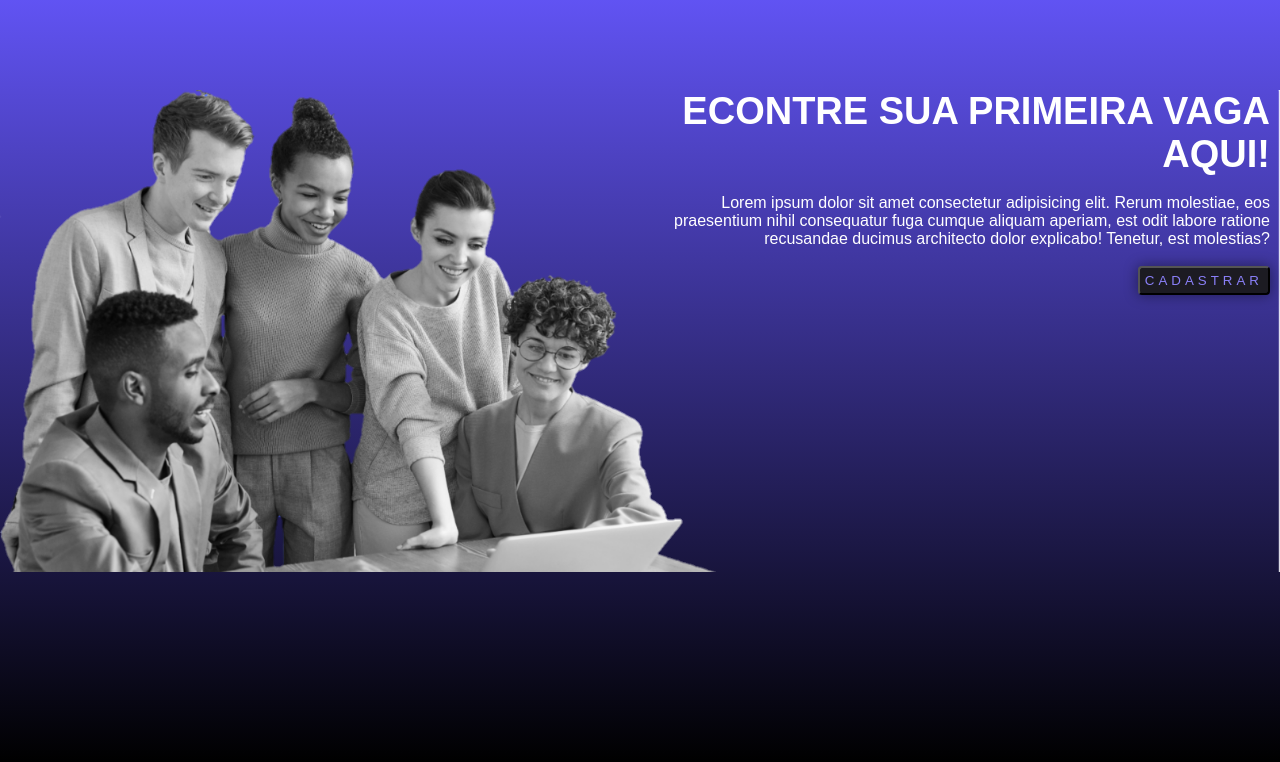
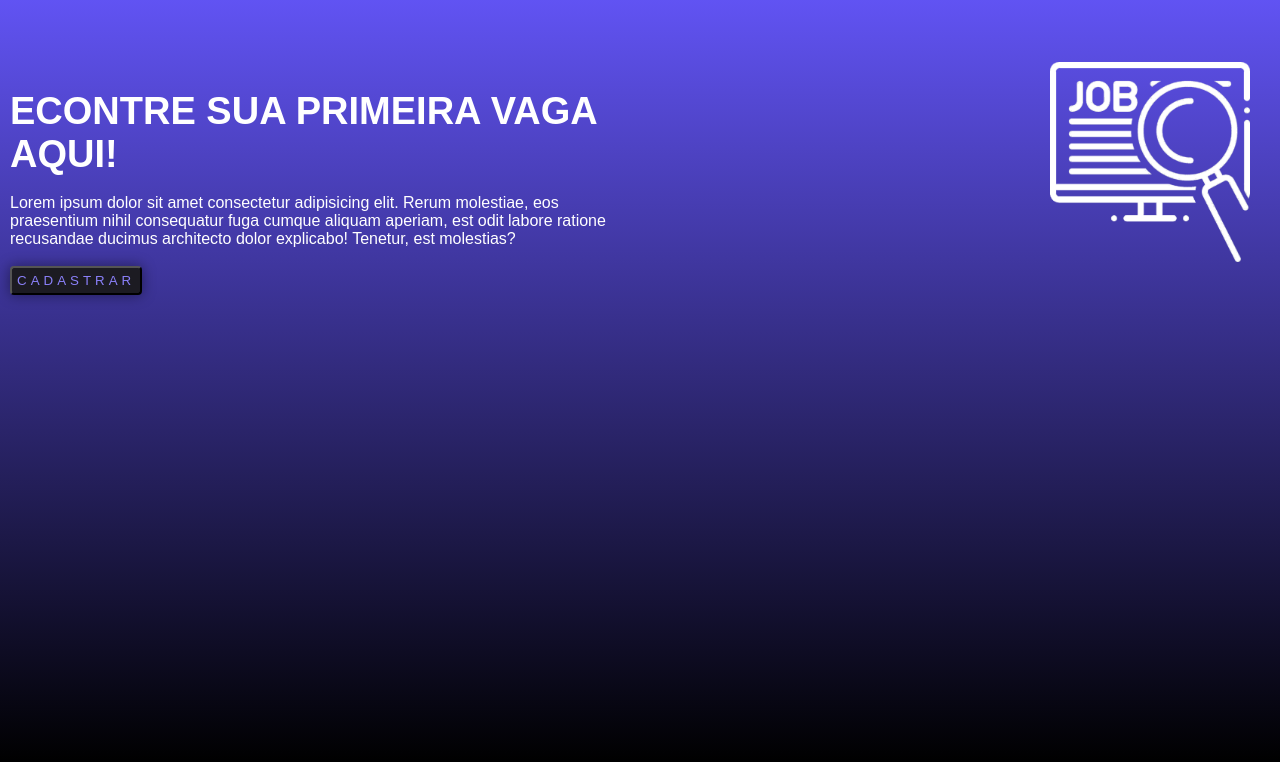
Before and after one commit to KaykyRibeiro/JobSearch, a PHP site: page / in a window 1280 px wide. Shown: the part 38-800 px from the top of the page. Run offline with PHP 8.4, Linux system fonts and the light colour scheme.

Commit message:
finalizando index

```diff
--- a/WebInicial/Estilos/estilo_index.css
+++ b/WebInicial/Estilos/estilo_index.css
@@ -64,7 +64,7 @@ a{
 }
 
 .cadastro {
-    margin-right: 10px;
+    margin-left: 10px;
     padding: 5px;
     color: #8b80f9;
     text-decoration: none;
@@ -85,7 +85,7 @@ a{
     box-shadow: 0 0 5px #8b80f9, 0 0 25px #8b80f9, 0 0 50px #8b80f9,0 0 100px #8b80f9;
   }
   .cadativo{
-    margin-right: 5px;
+    margin-left: 5px;
     padding: 5px;
     color: #fff;
     text-decoration: none;
@@ -100,12 +100,12 @@ a{
 .escolhas{
     margin-top: 1px;
     padding: 10px;
-    margin-left: 50%;
+    margin-right: 40%;
     display: flex;
     gap: 10px;
-    justify-content: end;
+    justify-content: left;
     width: auto;
-
+    height: 30px;
 }
 .escolha {
     margin-right: 5px;
@@ -120,7 +120,7 @@ a{
     background: #1a1a1aee;
     box-shadow:  0px 0px 13px 1px #00000062;
     width: auto;
-    animation: time 3s forwards;
+    animation: time 1s forwards;
   }
   .escolha:hover {
     background: #8b80f9;
@@ -130,7 +130,7 @@ a{
   }
 @keyframes time{
     0%{
-        width: 0%;
+        width: 0px;
     }
     100%{
       width: 150px;
@@ -149,14 +149,14 @@ a{
   }
 .header{
     margin-top: 1px;
-    background-image: url(./imagens/banner_transparente2.png);
+    background-image: url();
     background-repeat: no-repeat;
     background-size: cover;
-    text-align: end;
-    height: 100%;
+    text-align: left;
+    height: auto;
     width: 100%;
 
-    padding-bottom: 20%;
+    padding-bottom: 2%;
 }
 .header > h1{
     text-transform: uppercase;
@@ -164,14 +164,24 @@ a{
     color: var(--cor6);
     font-size: 38px;
     margin-top: 10%;
-    margin-left: 50%;
-    margin-right: 10px;
+    margin-left: 10px;
+    margin-right: 50%;
     border-radius: 10px;
 }
 .header > p{
-    margin-right: 10px;
-    margin-left: 50%;
+    margin-right: 50%;
+    margin-left: 10px;
     border-radius: 10px;
+}
+.banner{
+    width: 200px;
+    height: 200px;
+    top: 100px;
+    right: 30px;
+    position: absolute;
+    background-image: url("imagens/banner_lupa.png");
+    background-repeat: no-repeat;
+    background-size: cover;
 }
 .site_sobre{
     background-color: #00000056;
--- a/WebInicial/index.html
+++ b/WebInicial/index.html
@@ -15,6 +15,8 @@
     </nav>
     <header>
         <div class="header">
+            <div class="banner">
+            </div>
             <h1>Econtre sua primeira vaga aqui!</h1>
             <br>
             <p>Lorem ipsum dolor sit amet consectetur adipisicing elit. Rerum molestiae, eos praesentium nihil consequatur fuga cumque aliquam aperiam, est odit labore ratione recusandae ducimus architecto dolor explicabo! Tenetur, est molestias?</p>
@@ -23,8 +25,13 @@
             <div class="escolhas">
 
             </div>
+
+
         </div>
+
     </header>
+
+
 
     <script src="JS/cadescolha.js"></script>
 </body>
--- a/WebInicial/sobre.html
+++ b/WebInicial/sobre.html
@@ -12,8 +12,8 @@
         <a class="barlink" href="sobre.html">SOBRE NÓS</a>
         <a class="barlink" href="">CONTATO</a>
         <!-- <a class="cadastrar" href="escolha_cadastro.php">CADASTRAR</a> -->
-        <a class="cadastrar" href="login.php">LOGIN</a>
-        <a class="login" href="escolha_cadastro.php">CADASTRO</a>
+        <a class="barlink" href="index.html">VOLTAR</a>
+
     </nav>
     <main>
         <article class="site_sobre">
```
Also changed, not shown: WebInicial/imagens/banner_lupa.png (added).
